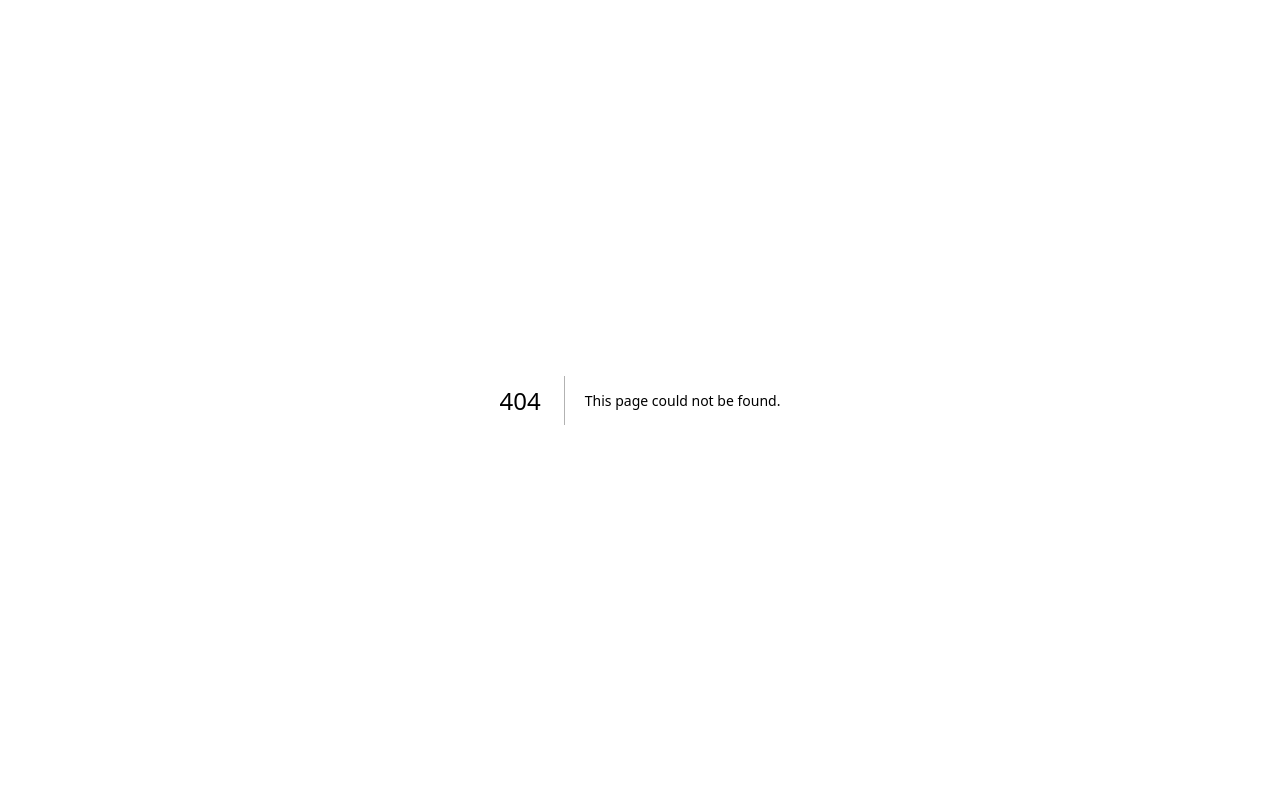
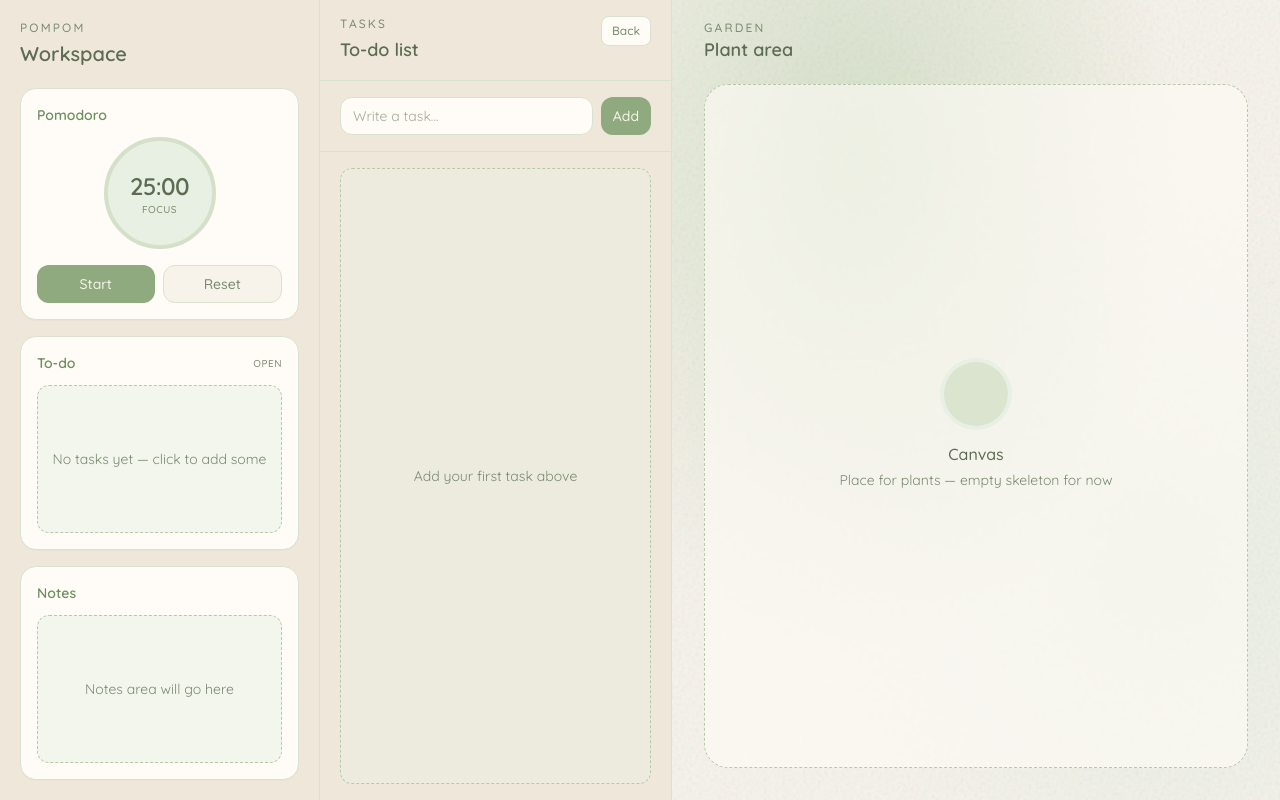
Before and after one commit to Alenayksl/Pompom, a Next.js app: page /todo in a window 1280 px wide. Before the commit this address had no page. Built offline with nearby package versions, Linux system fonts and the light colour scheme.

Commit message:
Enhance Todo and Sidebar components: Implement task listing in Todo with dynamic rendering of recent tasks and update Sidebar to include a link to the workspace for improved navigation.

```diff
--- /dev/null
+++ b/src/app/(workspace)/layout.tsx
@@ -0,0 +1,17 @@
+import { Sidebar } from "@/components/Sidebar";
+import { TasksProvider } from "@/context/TasksContext";
+
+export default function WorkspaceLayout({
+  children,
+}: Readonly<{
+  children: React.ReactNode;
+}>) {
+  return (
+    <TasksProvider>
+      <div className="flex h-dvh w-full">
+        <Sidebar />
+        {children}
+      </div>
+    </TasksProvider>
+  );
+}
--- /dev/null
+++ b/src/app/(workspace)/page.tsx
@@ -0,0 +1,5 @@
+import { Canvas } from "@/components/Canvas";
+
+export default function Home() {
+  return <Canvas />;
+}
--- /dev/null
+++ b/src/app/(workspace)/todo/page.tsx
@@ -0,0 +1,11 @@
+import { Canvas } from "@/components/Canvas";
+import { TodoPanel } from "@/components/TodoPanel";
+
+export default function TodoPage() {
+  return (
+    <div className="flex min-w-0 flex-1">
+      <TodoPanel />
+      <Canvas />
+    </div>
+  );
+}
--- a/src/components/Sidebar.tsx
+++ b/src/components/Sidebar.tsx
@@ -1,3 +1,6 @@
+"use client";
+
+import Link from "next/link";
 import { Notes } from "@/components/Notes";
 import { Pomodoro } from "@/components/Pomodoro";
 import { Todo } from "@/components/Todo";
@@ -6,10 +9,12 @@ export function Sidebar() {
   return (
     <aside className="flex h-full w-80 shrink-0 flex-col gap-4 border-r border-border-soft bg-sidebar p-5">
       <header className="pb-1">
-        <p className="text-xs font-medium uppercase tracking-[0.18em] text-soil-muted">
-          Pompom
-        </p>
-        <h1 className="mt-1 text-xl font-semibold text-soil">Workspace</h1>
+        <Link href="/" className="block">
+          <p className="text-xs font-medium uppercase tracking-[0.18em] text-soil-muted">
+            Pompom
+          </p>
+          <h1 className="mt-1 text-xl font-semibold text-soil">Workspace</h1>
+        </Link>
       </header>
 
       <Pomodoro />
--- a/src/components/Todo.tsx
+++ b/src/components/Todo.tsx
@@ -1,12 +1,69 @@
+"use client";
+
+import Link from "next/link";
+import { useTasks } from "@/context/TasksContext";
+
 export function Todo() {
+  const { recentTasks } = useTasks();
+
   return (
-    <section className="flex min-h-0 flex-1 flex-col rounded-2xl border border-border-soft bg-panel p-4 shadow-[0_1px_0_rgba(92,107,82,0.04)]">
-      <h2 className="mb-3 text-sm font-semibold text-moss-deep">To-do</h2>
-      <div className="flex flex-1 items-center justify-center rounded-xl border border-dashed border-sage bg-mist/50 px-3 py-6">
-        <p className="text-center text-sm text-soil-muted">
-          Task list will go here
-        </p>
+    <Link
+      href="/todo"
+      className="flex min-h-0 flex-1 flex-col rounded-2xl border border-border-soft bg-panel p-4 shadow-[0_1px_0_rgba(92,107,82,0.04)] transition-colors hover:border-sage hover:bg-mist/40"
+    >
+      <div className="mb-3 flex items-center justify-between gap-2">
+        <h2 className="text-sm font-semibold text-moss-deep">To-do</h2>
+        <span className="text-[10px] font-medium uppercase tracking-wider text-soil-muted">
+          Open
+        </span>
       </div>
-    </section>
+
+      {recentTasks.length === 0 ? (
+        <div className="flex flex-1 items-center justify-center rounded-xl border border-dashed border-sage bg-mist/50 px-3 py-6">
+          <p className="text-center text-sm text-soil-muted">
+            No tasks yet — click to add some
+          </p>
+        </div>
+      ) : (
+        <ul className="flex flex-1 flex-col gap-2 overflow-hidden">
+          {recentTasks.map((task) => (
+            <li
+              key={task.id}
+              className="flex items-start gap-2 rounded-lg bg-mist/60 px-2.5 py-2"
+            >
+              <span
+                aria-hidden
+                className={`mt-0.5 flex h-3.5 w-3.5 shrink-0 items-center justify-center rounded border ${
+                  task.done
+                    ? "border-moss bg-moss text-cream"
+                    : "border-sage bg-panel"
+                }`}
+              >
+                {task.done ? (
+                  <svg
+                    viewBox="0 0 12 12"
+                    className="h-2.5 w-2.5"
+                    fill="none"
+                    stroke="currentColor"
+                    strokeWidth="2"
+                  >
+                    <path d="M2.5 6.5 5 9l4.5-5.5" />
+                  </svg>
+                ) : null}
+              </span>
+              <span
+                className={`line-clamp-2 text-sm leading-snug ${
+                  task.done
+                    ? "text-soil-muted line-through"
+                    : "text-soil"
+                }`}
+              >
+                {task.text}
+              </span>
+            </li>
+          ))}
+        </ul>
+      )}
+    </Link>
   );
 }
--- /dev/null
+++ b/src/components/TodoPanel.tsx
@@ -0,0 +1,96 @@
+"use client";
+
+import { useState, type FormEvent } from "react";
+import Link from "next/link";
+import { useTasks } from "@/context/TasksContext";
+
+export function TodoPanel() {
+  const { tasks, addTask, toggleTask, removeTask } = useTasks();
+  const [draft, setDraft] = useState("");
+
+  function handleSubmit(e: FormEvent<HTMLFormElement>) {
+    e.preventDefault();
+    addTask(draft);
+    setDraft("");
+  }
+
+  return (
+    <section className="flex h-full w-[min(100%,22rem)] shrink-0 flex-col border-r border-border-soft bg-cream-deep">
+      <header className="flex items-start justify-between gap-3 border-b border-border-soft px-5 py-4">
+        <div>
+          <p className="text-xs font-medium uppercase tracking-[0.18em] text-soil-muted">
+            Tasks
+          </p>
+          <h2 className="mt-1 text-lg font-semibold text-soil">To-do list</h2>
+        </div>
+        <Link
+          href="/"
+          className="rounded-lg border border-border-soft bg-panel px-2.5 py-1.5 text-xs font-medium text-soil-muted transition-colors hover:bg-mist hover:text-soil"
+        >
+          Back
+        </Link>
+      </header>
+
+      <form
+        onSubmit={handleSubmit}
+        className="flex gap-2 border-b border-border-soft px-5 py-4"
+      >
+        <input
+          type="text"
+          value={draft}
+          onChange={(e) => setDraft(e.target.value)}
+          placeholder="Write a task..."
+          className="min-w-0 flex-1 rounded-xl border border-border-soft bg-panel px-3 py-2 text-sm text-soil outline-none placeholder:text-soil-muted/70 focus:border-sage"
+        />
+        <button
+          type="submit"
+          className="shrink-0 rounded-xl bg-moss px-3 py-2 text-sm font-medium text-cream transition-colors hover:bg-moss-deep"
+        >
+          Add
+        </button>
+      </form>
+
+      <ul className="flex flex-1 flex-col gap-2 overflow-y-auto px-5 py-4">
+        {tasks.length === 0 ? (
+          <li className="flex flex-1 items-center justify-center rounded-xl border border-dashed border-sage bg-mist/40 px-3 py-8">
+            <p className="text-center text-sm text-soil-muted">
+              Add your first task above
+            </p>
+          </li>
+        ) : (
+          tasks.map((task) => (
+            <li
+              key={task.id}
+              className="group flex items-start gap-3 rounded-xl border border-border-soft bg-panel px-3 py-2.5"
+            >
+              <input
+                type="checkbox"
+                checked={task.done}
+                onChange={() => toggleTask(task.id)}
+                className="mt-1 h-4 w-4 shrink-0 cursor-pointer rounded border-sage accent-moss"
+                aria-label={`Mark "${task.text}" as ${task.done ? "not done" : "done"}`}
+              />
+              <span
+                className={`min-w-0 flex-1 text-sm leading-snug ${
+                  task.done
+                    ? "text-soil-muted line-through"
+                    : "text-soil"
+                }`}
+              >
+                {task.text}
+              </span>
+              <button
+                type="button"
+                onClick={() => removeTask(task.id)}
+                className="shrink-0 rounded-md px-1.5 py-0.5 text-xs text-soil-muted opacity-0 transition-opacity hover:bg-mist hover:text-soil group-hover:opacity-100"
+                aria-label={`Delete "${task.text}"`}
+              >
+                ✕
+              </button>
+            </li>
+          ))
+        )}
+      </ul>
+    </section>
+  );
+}
--- /dev/null
+++ b/src/context/TasksContext.tsx
@@ -0,0 +1,101 @@
+"use client";
+
+import {
+  createContext,
+  useCallback,
+  useContext,
+  useEffect,
+  useMemo,
+  useState,
+} from "react";
+import type { Task } from "@/types/task";
+
+const STORAGE_KEY = "pompom-tasks";
+
+type TasksContextValue = {
+  tasks: Task[];
+  addTask: (text: string) => void;
+  toggleTask: (id: string) => void;
+  removeTask: (id: string) => void;
+  recentTasks: Task[];
+};
+
+const TasksContext = createContext<TasksContextValue | null>(null);
+
+function loadTasks(): Task[] {
+  if (typeof window === "undefined") return [];
+  try {
+    const raw = localStorage.getItem(STORAGE_KEY);
+    if (!raw) return [];
+    const parsed = JSON.parse(raw) as Task[];
+    return Array.isArray(parsed) ? parsed : [];
+  } catch {
+    return [];
+  }
+}
+
+export function TasksProvider({ children }: { children: React.ReactNode }) {
+  const [tasks, setTasks] = useState<Task[]>([]);
+  const [hydrated, setHydrated] = useState(false);
+
+  useEffect(() => {
+    setTasks(loadTasks());
+    setHydrated(true);
+  }, []);
+
+  useEffect(() => {
+    if (!hydrated) return;
+    localStorage.setItem(STORAGE_KEY, JSON.stringify(tasks));
+  }, [tasks, hydrated]);
+
+  const addTask = useCallback((text: string) => {
+    const trimmed = text.trim();
+    if (!trimmed) return;
+    setTasks((prev) => [
+      {
+        id: crypto.randomUUID(),
+        text: trimmed,
+        done: false,
+        createdAt: Date.now(),
+      },
+      ...prev,
+    ]);
+  }, []);
+
+  const toggleTask = useCallback((id: string) => {
+    setTasks((prev) =>
+      prev.map((task) =>
+        task.id === id ? { ...task, done: !task.done } : task,
+      ),
+    );
+  }, []);
+
+  const removeTask = useCallback((id: string) => {
+    setTasks((prev) => prev.filter((task) => task.id !== id));
+  }, []);
+
+  const recentTasks = useMemo(
+    () =>
+      [...tasks]
+        .sort((a, b) => b.createdAt - a.createdAt)
+        .slice(0, 3),
+    [tasks],
+  );
+
+  const value = useMemo(
+    () => ({ tasks, addTask, toggleTask, removeTask, recentTasks }),
+    [tasks, addTask, toggleTask, removeTask, recentTasks],
+  );
+
+  return (
+    <TasksContext.Provider value={value}>{children}</TasksContext.Provider>
+  );
+}
+
+export function useTasks() {
+  const ctx = useContext(TasksContext);
+  if (!ctx) {
+    throw new Error("useTasks must be used within TasksProvider");
+  }
+  return ctx;
+}
--- /dev/null
+++ b/src/types/task.ts
@@ -0,0 +1,6 @@
+export type Task = {
+  id: string;
+  text: string;
+  done: boolean;
+  createdAt: number;
+};
```
